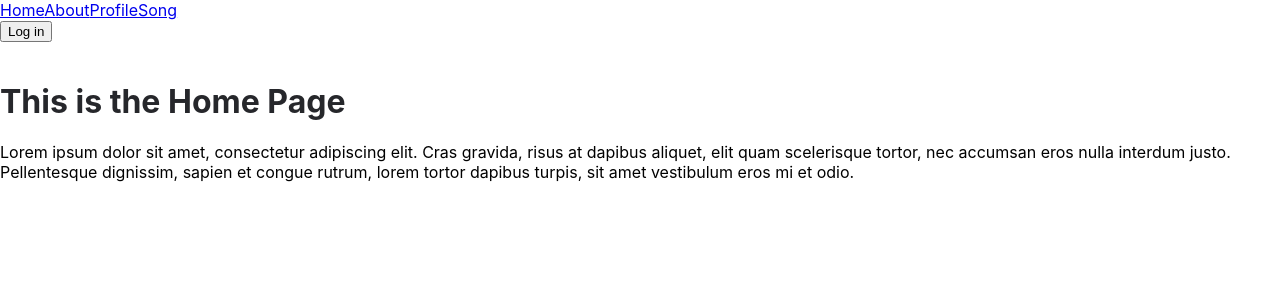
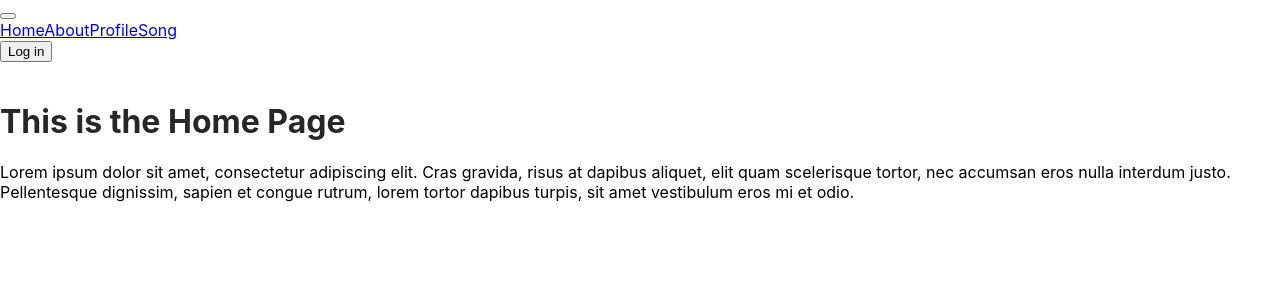
Before and after one commit to UzziahOsia/MIXIFY, a React (Create React App) app: page / in a window 1280 px wide. Shown: the top 300 px of the page. Built offline with nearby package versions, Linux system fonts and the light colour scheme.

Commit message:
Update Navbar.js

```diff
--- a/src/components/Navbar.js
+++ b/src/components/Navbar.js
@@ -24,8 +24,8 @@ const Navbar = ({ history }) => {
     >
       <div className="container">
         <div className="navbar-brand">
-          <a
-            role="button"
+          <button
+            type="button"
             className={`navbar-burger burger ${isOpen && "is-active"}`}
             aria-label="menu"
             aria-expanded="false"
@@ -34,7 +34,7 @@ const Navbar = ({ history }) => {
             <span aria-hidden="true"></span>
             <span aria-hidden="true"></span>
             <span aria-hidden="true"></span>
-          </a>
+          </button>
         </div>
 
         <div className={`navbar-menu ${isOpen && "is-active"}`}>
```
